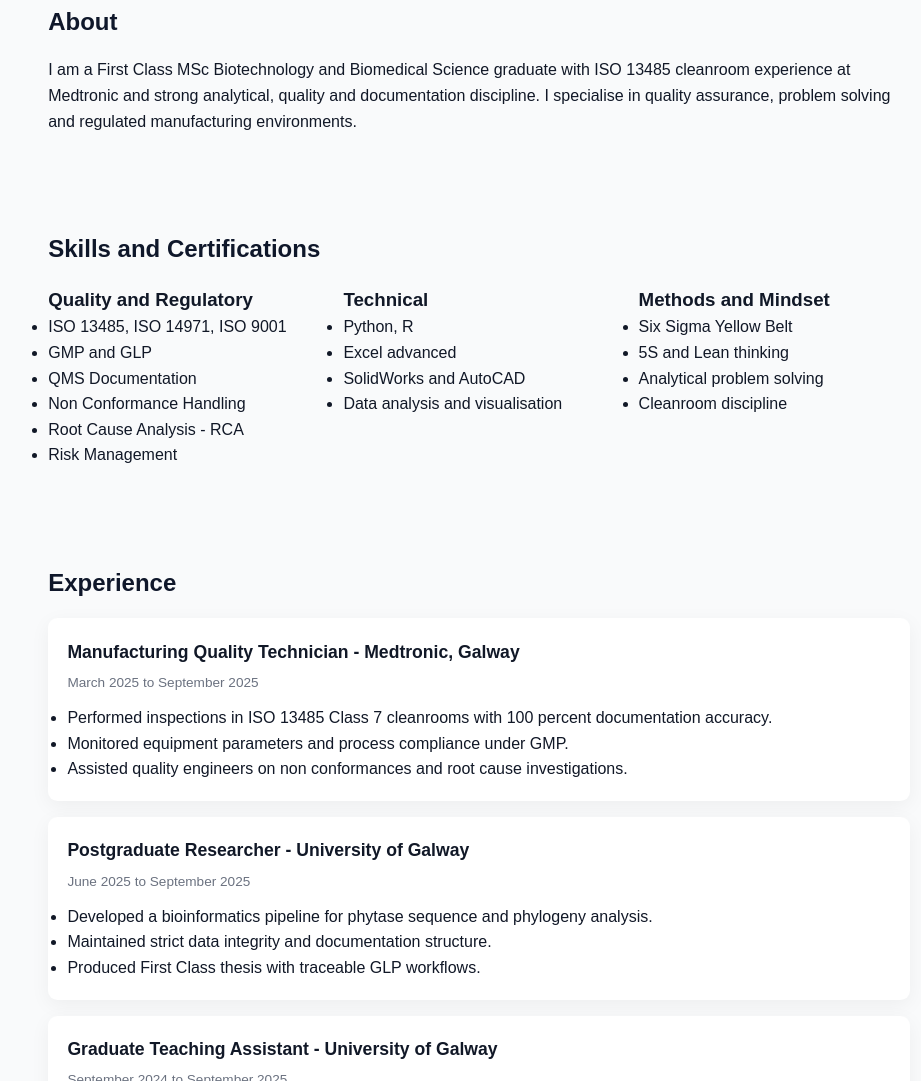
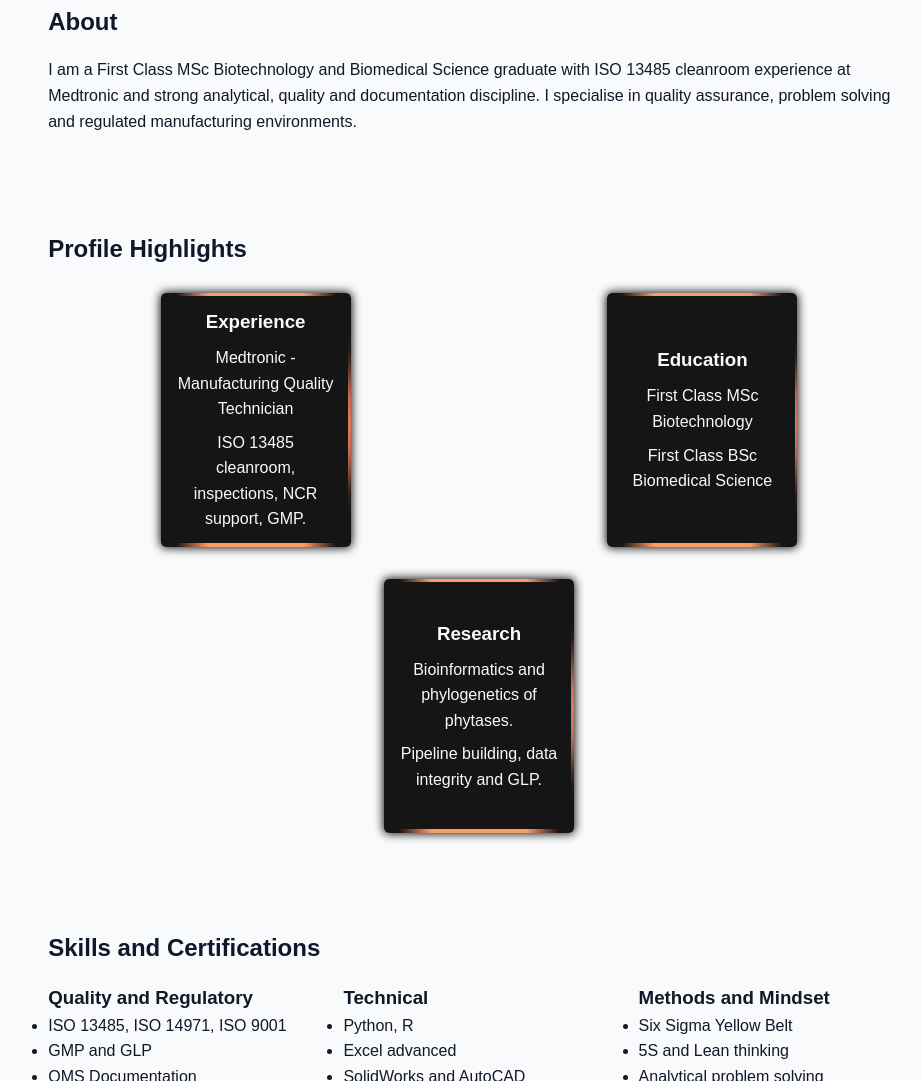
Before and after one commit to VnAxle/averinquality, a plain HTML site: page index.html in a window 1280 px wide. Shown: the part 319-1400 px from the top of the page, without its empty margins (161-1082 px from the left). Drawn offline with Linux system fonts and the light colour scheme.

Commit message:
Update index.html

```diff
--- a/index.html
+++ b/index.html
@@ -36,6 +36,136 @@
       </div>
     </section>
 
+
+    <!-- 1. ---------------------------------------------------------------Experience card -->
+<section class="section" id="highlights">
+  <div class="container">
+    <h2>Profile Highlights</h2>
+
+    <div class="flipcard-grid">
+
+      <!-- 1. Experience card -->
+      <div class="flipcard">
+        <div class="flipcard-content">
+
+          <div class="flipcard-back">
+            <div class="flipcard-circle bottom"></div>
+            <div class="flipcard-circle right"></div>
+
+            <div class="flipcard-back-inner">
+              <h3>Experience</h3>
+              <p>Medtronic - Manufacturing Quality Technician</p>
+              <p>ISO 13485 cleanroom, inspections, NCR support, GMP.</p>
+            </div>
+          </div>
+
+          <div class="flipcard-front">
+            <div class="flipcard-front-content">
+              <div class="flipcard-badge">Experience</div>
+
+              <div class="flipcard-description">
+                <div class="flipcard-title">
+                  <p>Medtronic</p>
+                  <p>Quality Technician</p>
+                </div>
+                <p>
+                  ISO 13485 Class 7 cleanroom work, in process checks and
+                  documentation accuracy supporting patient safe devices.
+                </p>
+              </div>
+
+              <div class="flipcard-footer">
+                Hover to flip and see summary.
+              </div>
+            </div>
+          </div>
+
+        </div>
+      </div>
+
+      <!-- 2. Education card -->
+      <div class="flipcard">
+        <div class="flipcard-content">
+
+          <div class="flipcard-back">
+            <div class="flipcard-circle bottom"></div>
+            <div class="flipcard-circle right"></div>
+
+            <div class="flipcard-back-inner">
+              <h3>Education</h3>
+              <p>First Class MSc Biotechnology</p>
+              <p>First Class BSc Biomedical Science</p>
+            </div>
+          </div>
+
+          <div class="flipcard-front">
+            <div class="flipcard-front-content">
+              <div class="flipcard-badge">Education</div>
+
+              <div class="flipcard-description">
+                <div class="flipcard-title">
+                  <p>MSc Biotechnology</p>
+                  <p>BSc Biomedical Science</p>
+                </div>
+                <p>
+                  Strong foundation in biochemistry, biotechnology and regulated
+                  lab practice with First Class honours in both degrees.
+                </p>
+              </div>
+
+              <div class="flipcard-footer">
+                University of Galway.
+              </div>
+            </div>
+          </div>
+
+        </div>
+      </div>
+
+      <!-- 3. Research card (bottom standalone) -->
+      <div class="flipcard">
+        <div class="flipcard-content">
+
+          <div class="flipcard-back">
+            <div class="flipcard-circle bottom"></div>
+            <div class="flipcard-circle right"></div>
+
+            <div class="flipcard-back-inner">
+              <h3>Research</h3>
+              <p>Bioinformatics and phylogenetics of phytases.</p>
+              <p>Pipeline building, data integrity and GLP.</p>
+            </div>
+          </div>
+
+          <div class="flipcard-front">
+            <div class="flipcard-front-content">
+              <div class="flipcard-badge">Research</div>
+
+              <div class="flipcard-description">
+                <div class="flipcard-title">
+                  <p>Postgraduate Researcher</p>
+                  <p>HAP Phytases</p>
+                </div>
+                <p>
+                  Developed reproducible pipelines, managed large datasets and
+                  produced a First Class thesis with audit ready documentation.
+                </p>
+              </div>
+
+              <div class="flipcard-footer">
+                Focus on data integrity and traceability.
+              </div>
+            </div>
+          </div>
+
+        </div>
+      </div>
+
+    </div>
+  </div>
+</section>
+
+    <!-- 1. ---------------------------------------------------------------Experience card end-->
     <section class="section" id="skills">
       <div class="container">
         <h2>Skills and Certifications</h2>
```
